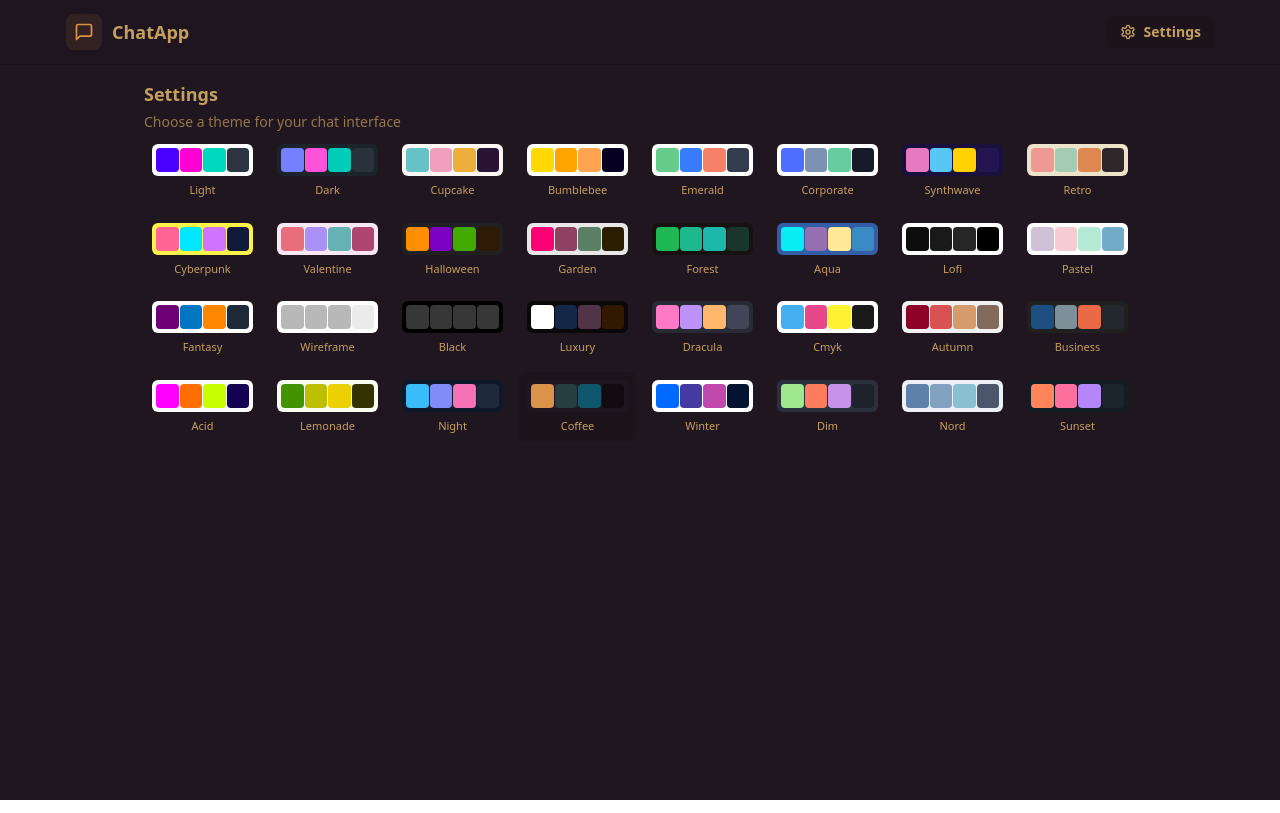
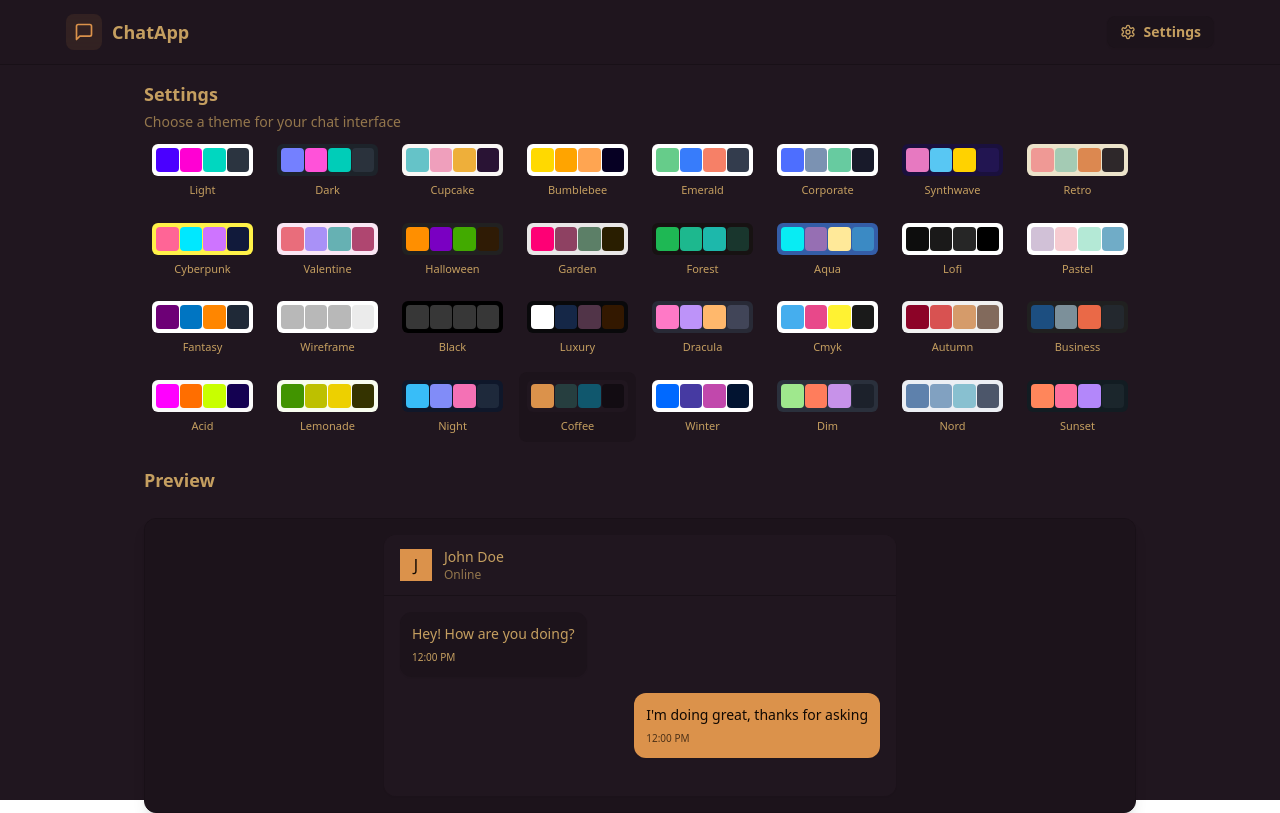
Before and after one commit to raoufboukh/chat_app, a React (Vite) app in the folder client/: page /settings in a window 1280 px wide. Built offline with nearby package versions, Linux system fonts and the light colour scheme; no server answers.

Commit message:
add preview at settings page

```diff
--- a/client/src/pages/Settings.tsx
+++ b/client/src/pages/Settings.tsx
@@ -1,5 +1,10 @@
 import { themes } from "../constants";
 import { useThemeStore } from "../store/themeStore";
+
+const PREVIEW_MESSAGES = [
+  { id: 1, message: "Hey! How are you doing?", isSent: false },
+  { id: 2, message: "I'm doing great, thanks for asking", isSent: true },
+];
 
 const SettingsPage = () => {
   const { theme, setTheme } = useThemeStore();
@@ -38,6 +43,56 @@
             ))}
           </div>
         </div>
+        <h3 className="text-lg font-semibold mb-3">Preview</h3>
+        <div className="rounded-xl border border-base-300 overflow-hidden bg-base-100 shadow-lg">
+          <div className="p-4 bg-base-200">
+            <div className="max-w-lg mx-auto">
+              <div className="bg-base-100 rounded-xl shadow-sm overflow-hidden">
+                <div className="px-4 py-3 border-b border-base-300 bg-base-100">
+                  <div className="flex items-center gap-3">
+                    <div className="w-8 h-8 bg-primary flex items-center justify-center text-primary-content font-medium">
+                      J
+                    </div>
+                    <div>
+                      <h3 className="font-medium text-sm">John Doe</h3>
+                      <p className="text-xs text-base-content/70">Online</p>
+                    </div>
+                  </div>
+                </div>
+                {/* chat messages */}
+                <div className="p-4 space-y-4 min-h-[200px] max-h-[200px] overflow-y-auto bg-base-100">
+                  {PREVIEW_MESSAGES.map((msg) => (
+                    <div
+                      key={msg.id}
+                      className={`flex ${
+                        msg.isSent ? "justify-end" : "justify-start"
+                      }`}
+                    >
+                      <div
+                        className={`max-w-[80%] rounded-xl p-3 shadow-sm  ${
+                          msg.isSent
+                            ? "bg-primary text-primary-content"
+                            : "bg-base-200"
+                        }`}
+                      >
+                        <p className="text-sm">{msg.message}</p>
+                        <p
+                          className={`text-[10px] mt-1.5 ${
+                            msg.isSent
+                              ? "text-primary-content/70"
+                              : "text-base-content"
+                          }`}
+                        >
+                          12:00 PM
+                        </p>
+                      </div>
+                    </div>
+                  ))}
+                </div>
+              </div>
+            </div>
+          </div>
+        </div>
       </div>
     </div>
   );
```
